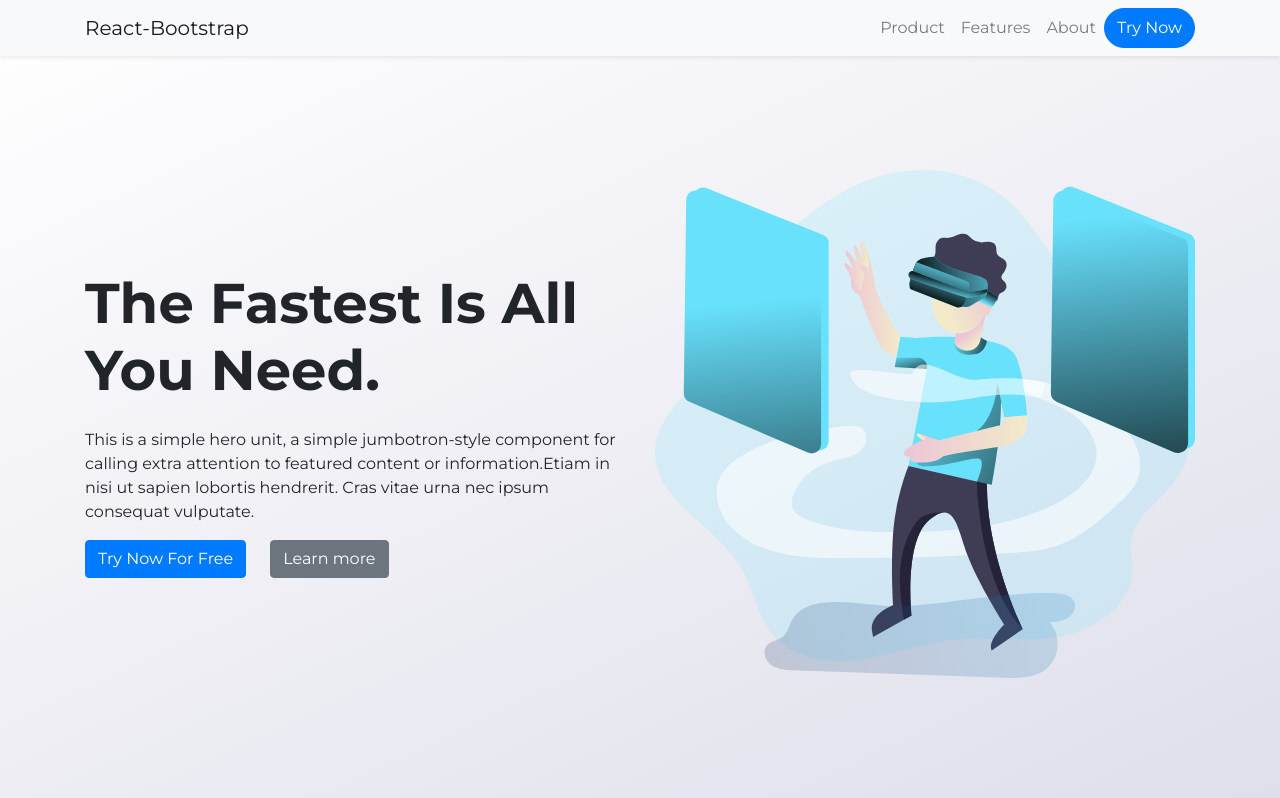
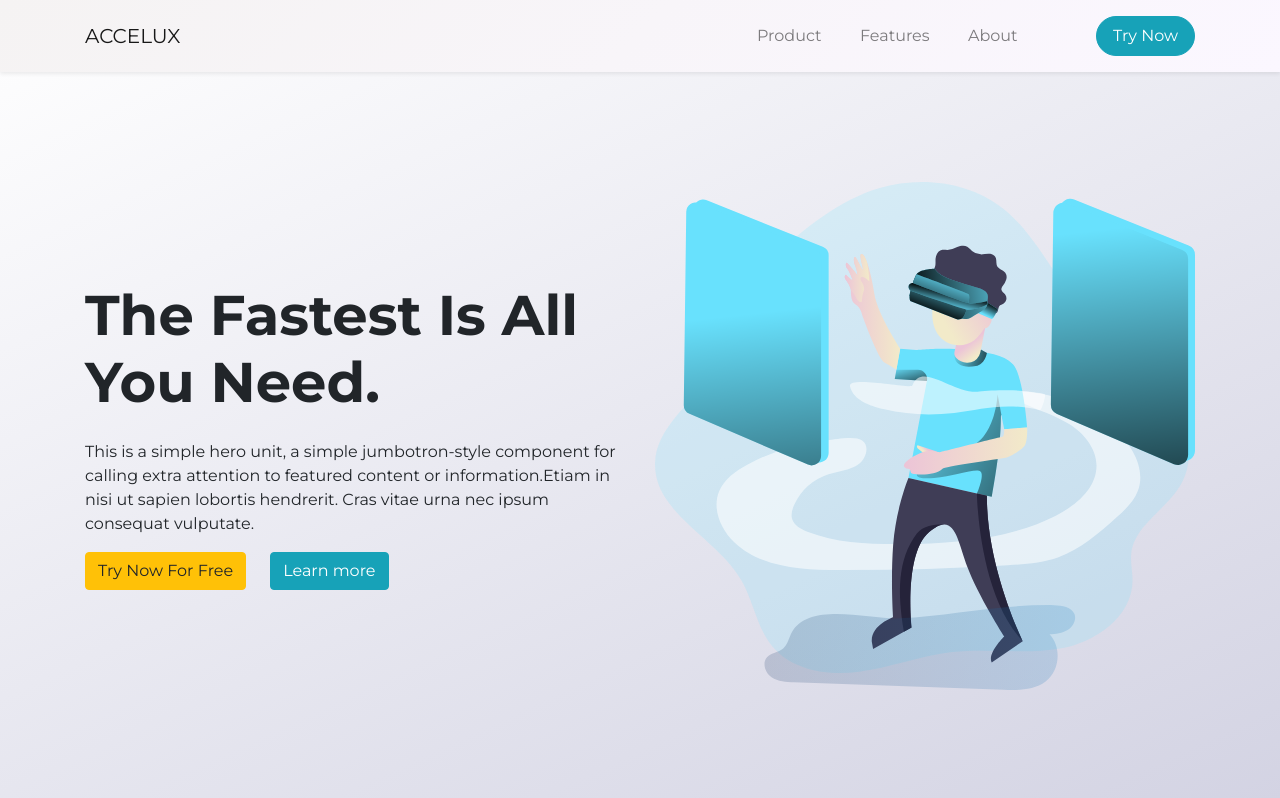
Before and after one commit to yjbong10/Accelux-webpage, a React (Create React App) app: page / in a window 1280 px wide. Shown: the top 798 px of the page. Built offline with nearby package versions, Linux system fonts and the light colour scheme.

Commit message:
restyle navbar and herosection

```diff
--- a/src/components/HeroSection/HeroSection.js
+++ b/src/components/HeroSection/HeroSection.js
@@ -3,9 +3,9 @@ import './HeroSection.scss'
 import bg from '../../asset/img/vr.svg'
 import { Button, Col, Container, Row } from 'react-bootstrap'
 
-const JumbotronComp = () => {
+const HeroSection = () => {
     return (
-        <Container className="vh-100 d-flex align-items-center pt-5">
+        <Container className="HeroSection">
             <Row className="h-100">
                 <Col lg={6} className='d-flex align-items-center'>
                     <div>
@@ -13,8 +13,8 @@ const JumbotronComp = () => {
                         <p>This is a simple hero unit, a simple jumbotron-style component for calling
                         extra attention to featured content or information.Etiam in nisi ut sapien lobortis hendrerit. Cras vitae urna nec ipsum consequat vulputate.</p>
                         <div className='d-flex align-items-center justify-content-start'>
-                            <Button variant="primary" className="mr-4">Try Now For Free</Button>
-                            <Button variant="secondary">Learn more</Button>
+                            <Button variant="warning" className="mr-4">Try Now For Free</Button>
+                            <Button variant="info">Learn more</Button>
                         </div>
                     </div>
                 </Col>
@@ -26,4 +26,4 @@ const JumbotronComp = () => {
     )
 }
 
-export default JumbotronComp
+export default HeroSection
--- a/src/components/HeroSection/HeroSection.scss
+++ b/src/components/HeroSection/HeroSection.scss
@@ -1,3 +1,12 @@
+.HeroSection {
+    height: 100vh;
+    max-height: 67.5rem;
+    width: 100%;
+    padding-top: 72px;
+}
+
+
+
 .background {
     position: relative;
     height: 200px;
--- a/src/components/NavbarComp/NavbarComp.js
+++ b/src/components/NavbarComp/NavbarComp.js
@@ -1,21 +1,24 @@
 import React from 'react';
+import './NavbarComp.scss'
 import { Navbar, Nav, Button, Container } from 'react-bootstrap';
 
+const NavbarComp = () => {
 
-const NavbarComp = () => {
+    const navbarStyle = "Navbar shadow-sm"
+
     return (
-        <Navbar bg="light" expand="sm" className="shadow-sm" fixed='top'>
+        <Navbar expand="md" className={navbarStyle} fixed='top'>
             <Container>
-                <Navbar.Brand href="#home">React-Bootstrap</Navbar.Brand>
+                <Navbar.Brand href="#home">ACCELUX</Navbar.Brand>
                 <Navbar.Toggle aria-controls="responsive-navbar-nav" />
                 <Navbar.Collapse id="basic-navbar-nav">
-                    <Nav className="ml-auto">
+                    <Nav className="Navbar__nav ml-auto">
                         <Nav.Link href="#Product">Product</Nav.Link>
                         <Nav.Link href="#Features">Features</Nav.Link>
                         <Nav.Link href="#About">About</Nav.Link>
                         <Button
-                            className="rounded-pill"
-                            variant="primary"
+                            className="rounded-pill px-3"
+                            variant="info"
                             size="md">Try Now</Button>{' '}
                     </Nav>
                 </Navbar.Collapse>
--- /dev/null
+++ b/src/components/NavbarComp/NavbarComp.scss
@@ -0,0 +1,43 @@
+.Navbar {
+    padding: 1rem 0rem;
+    background: linear-gradient(-45deg, rgb(251, 247, 255), rgb(245, 243, 243));
+}
+
+.Navbar__nav > * {
+    margin-right: 1.4rem;
+    box-sizing: border-box;
+    position: relative;
+
+    &::after{
+        content: '';
+        position: absolute;
+        bottom: 0;
+        left: 0;
+        width: 100%;
+        height: 2px;
+        background-color: blueviolet;
+        opacity: 0;
+    }
+
+    &:hover {
+        transform: translateY(-1px);
+    }
+
+    &:hover::after {
+        opacity: 1;
+    }
+
+    &:last-child {
+        margin-right: 0;
+        margin-left: 3rem;
+        transform: translateY(0px);
+
+        &:hover {
+            transform: translateY(-1px);
+        }
+
+        &:hover::after{
+            opacity: 0;
+        }
+    }
+}
--- a/src/container/App.js
+++ b/src/container/App.js
@@ -1,5 +1,5 @@
 import { Container } from 'react-bootstrap';
-import JumbotronComp from '../components/HeroSection/HeroSection';
+import HeroSection from '../components/HeroSection/HeroSection';
 import NavbarComp from '../components/NavbarComp/NavbarComp';
 import Sections from '../components/Sections/Sections';
 import './App.scss';
@@ -9,11 +9,11 @@ function App() {
     <div className="App">
       <NavbarComp />
       <Container fluid className="App__container--p-Bg">
-          <JumbotronComp />
+        <HeroSection />
 
-        <Container fluid className="App__container--s-Bg">
+        {/* <Container fluid className="App__container--s-Bg">
           <Sections />
-        </Container>
+        </Container> */}
 
       </Container>
     </div>
```
Also changed, not shown: 1 other file (tests, documents, lock files or other folders).
